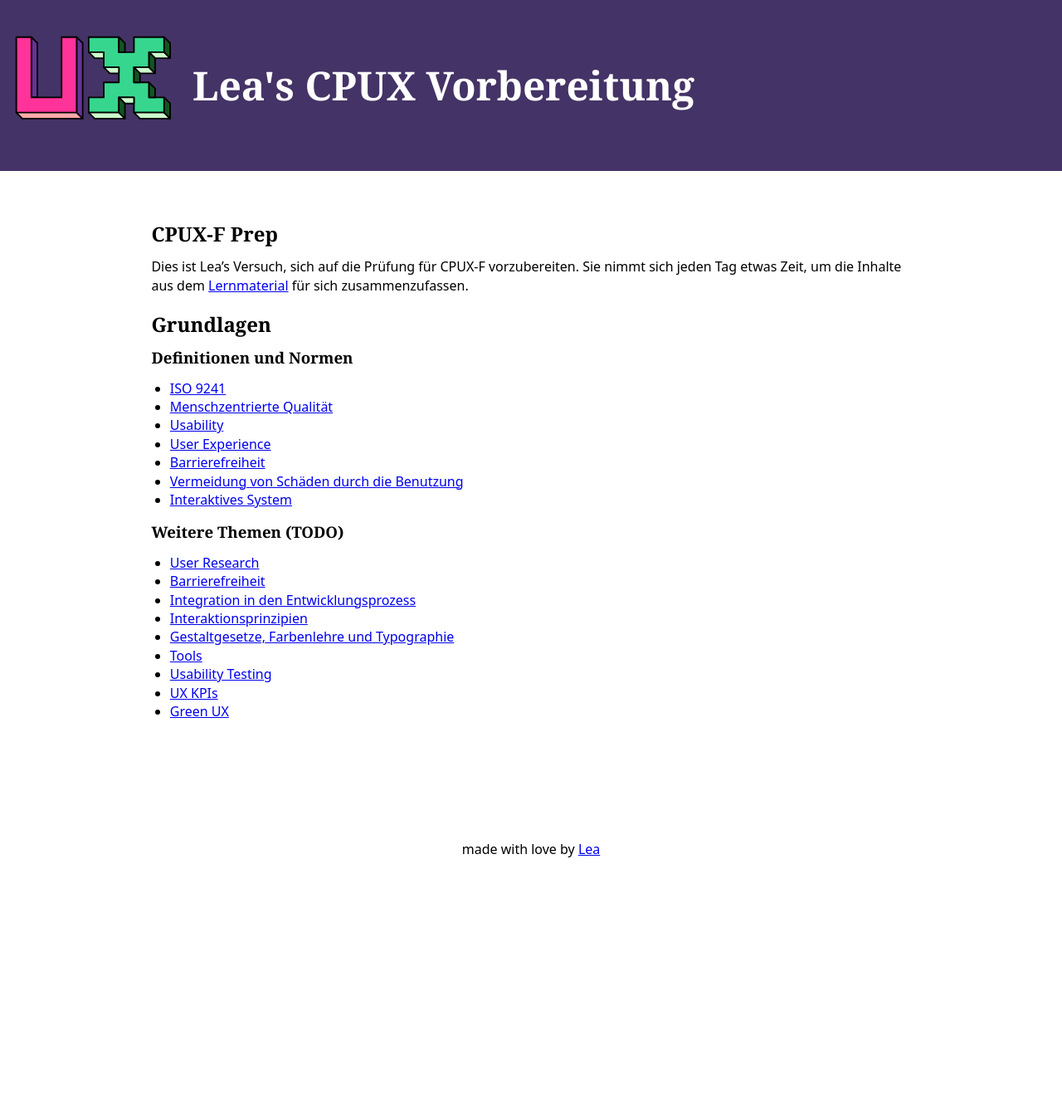
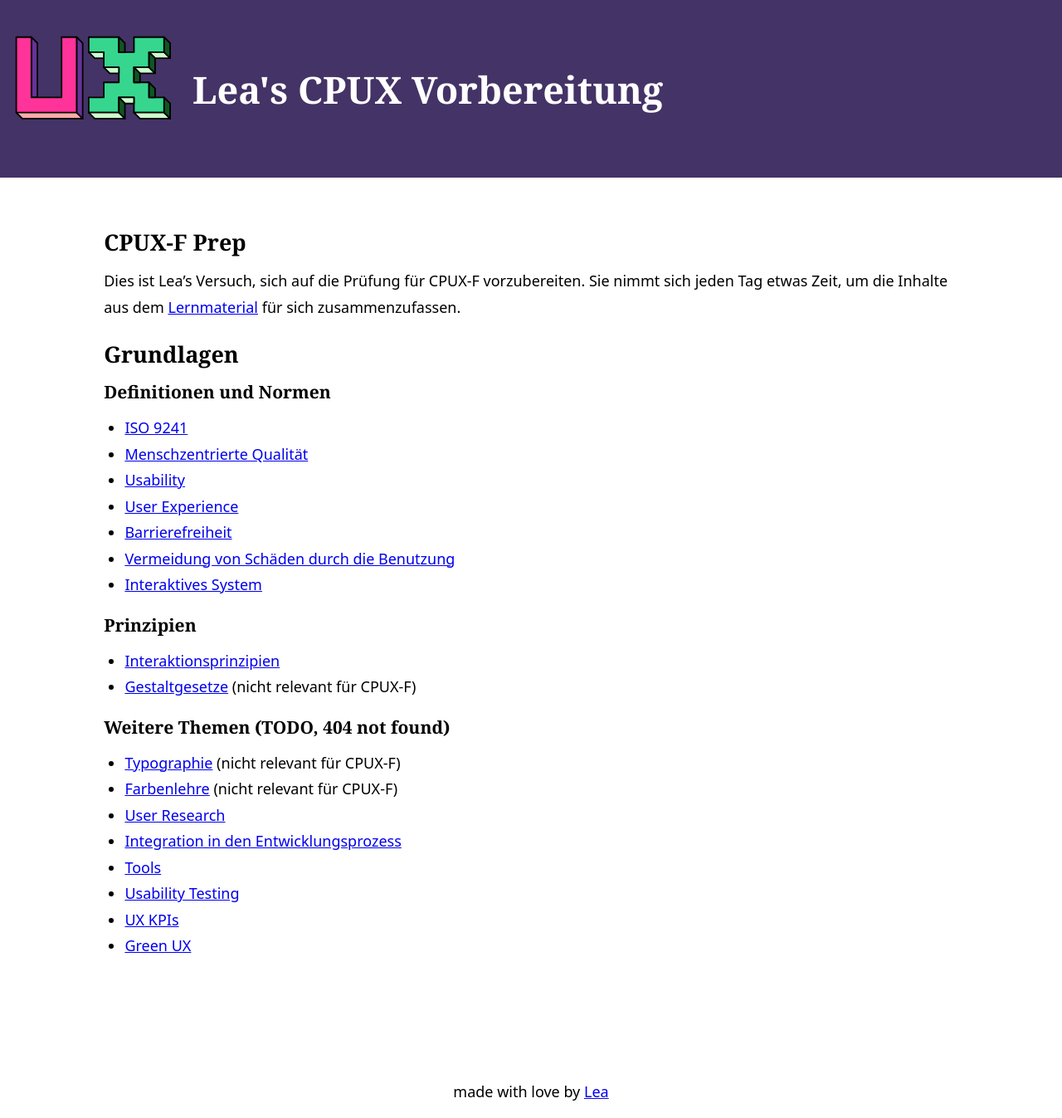
Before and after one commit to learosema/cpux-prep, a Jekyll site: the page built from index.md, in a window 1280 px wide. Shown: the whole page at 83% size. Built offline with Jekyll 4.4.1, drawn with Linux system fonts in a browser that asks for light colours; our own code applies the rules of GitHub Pages for plain Markdown files; before the commit the page ends 1051 px from its top, so only the background shows below that.

Commit message:
chore: updates

```diff
--- a/index.md
+++ b/index.md
@@ -16,13 +16,17 @@ sich jeden Tag etwas Zeit, um die Inhalte aus dem
 - [Vermeidung von Schäden durch die Benutzung](definitionen-und-normen/vermeidung-schaeden.md)
 - [Interaktives System](definitionen-und-normen/interaktives-system.md)
 
-### Weitere Themen (TODO)
+### Prinzipien
 
+- [Interaktionsprinzipien](prinzipien/interaktionsprinzipien.md)
+- [Gestaltgesetze](prinzipien/gestaltgesetze.md) (nicht relevant für CPUX-F)
+
+### Weitere Themen (TODO, 404 not found)
+
+- [Typographie](prinzipien/typographie.md) (nicht relevant für CPUX-F)
+- [Farbenlehre](prinzipien/farbenlehre.md) (nicht relevant für CPUX-F)
 - [User Research](user-research.html)
-- [Barrierefreiheit](barrierefreiheit.html)
 - [Integration in den Entwicklungsprozess](integration-entwicklungsprozess.html)
-- [Interaktionsprinzipien](interaktionsprinzipien.html)
-- [Gestaltgesetze, Farbenlehre und Typographie](gestaltgesetze.html)
 - [Tools](tools.html)
 - [Usability Testing](usability-testing.html)
 - [UX KPIs](ux-kpis.html)
--- a/style.css
+++ b/style.css
@@ -19,8 +19,8 @@ html {
 
 body {
   font-family: system-ui, sans-serif;
-  line-height: 1.4;
-
+  font-size: 1.125rem;
+  line-height: 1.75;
   margin: 0;
   display: flex;
   flex-direction: column;
@@ -36,7 +36,7 @@ header {
   background: #436;
   color: #fff;
   padding: 2rem 1rem;
-  font-size: 3em;
+  font-size: 2.5em;
   display: flex;
   flex-wrap: wrap;
   gap: 1rem;
```
Also changed, not shown: prinzipien/gestaltgesetze.md (added, +63 -0 lines), prinzipien/interaktionsprinzipien.md (added, +45 -0 lines).
